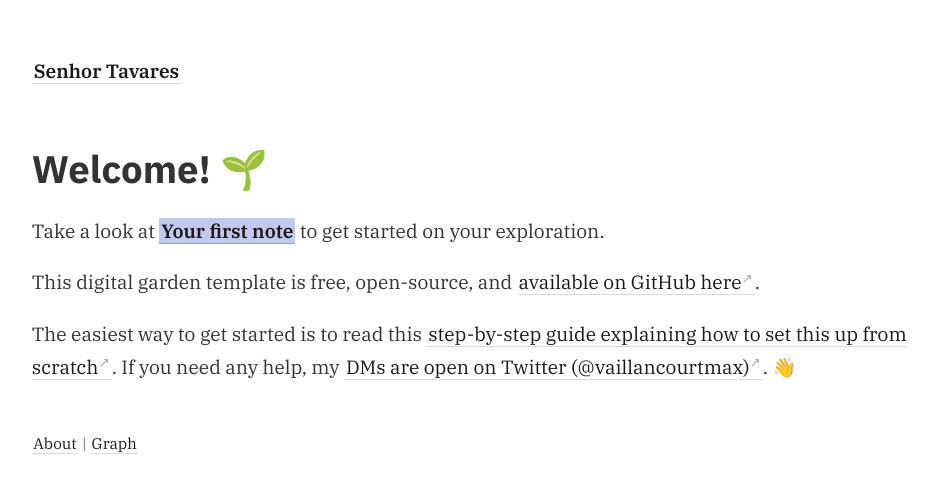
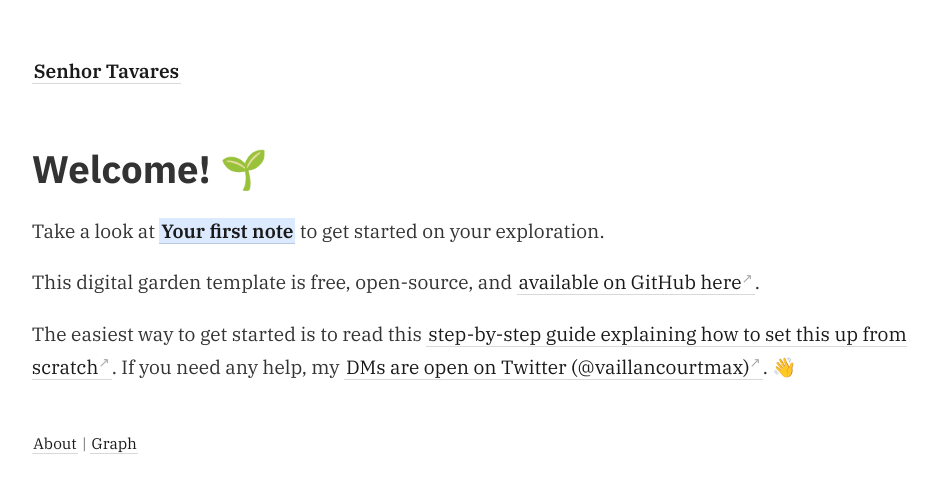
Before and after one commit to macedotavares/senhortavares, a Jekyll site: the page built from _pages/index.md, in a window 1280 px wide. Shown: the top 493 px of the page, without its empty margins (45-981 px from the left). Built offline with Jekyll 4.4.1, drawn with Linux system fonts in a browser that asks for light colours.

Commit message:
link color

```diff
--- a/_includes/link-previews.html
+++ b/_includes/link-previews.html
@@ -1,8 +1,8 @@
 <!-- That file is not particularly elegant. This will need a refactor at some point. -->
 <style>
   content a.internal-link {
-    border-color: #989cb9;
-    background-color: #c3c9ee;
+    border-color: #b9c9e0;
+    background-color: #dceaff;
   }
 
   #tooltip-wrapper {
```
